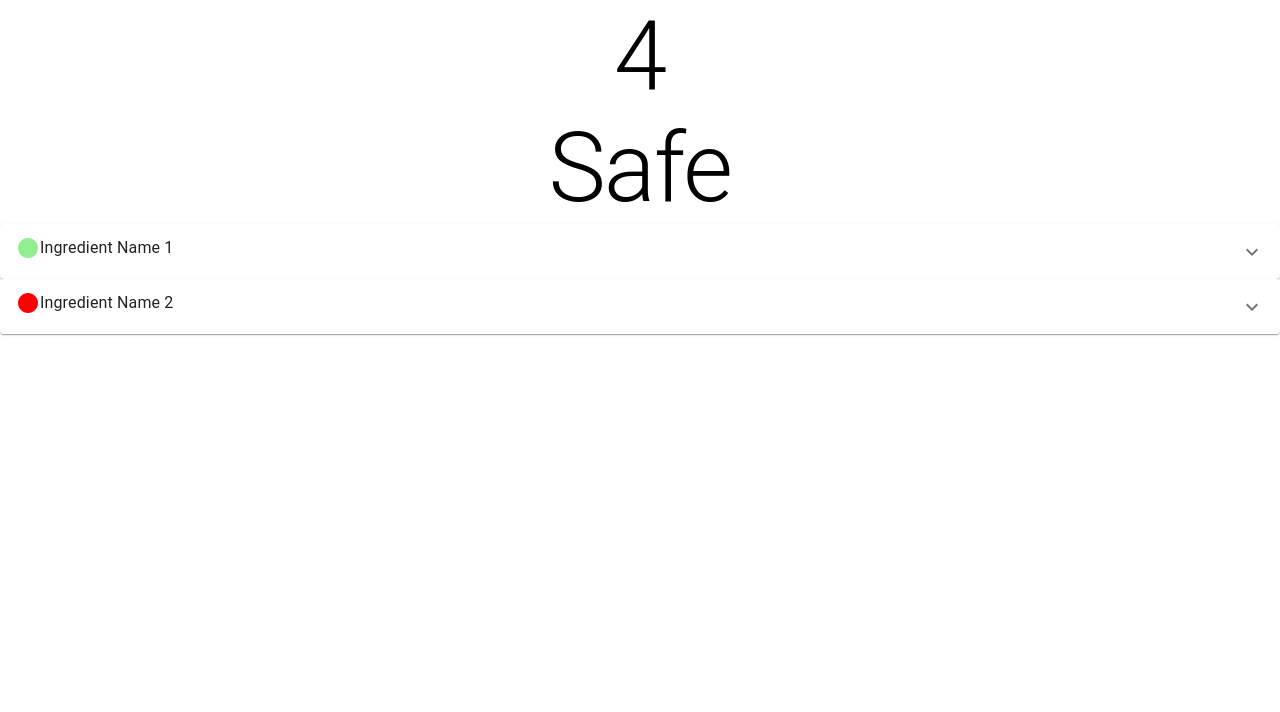
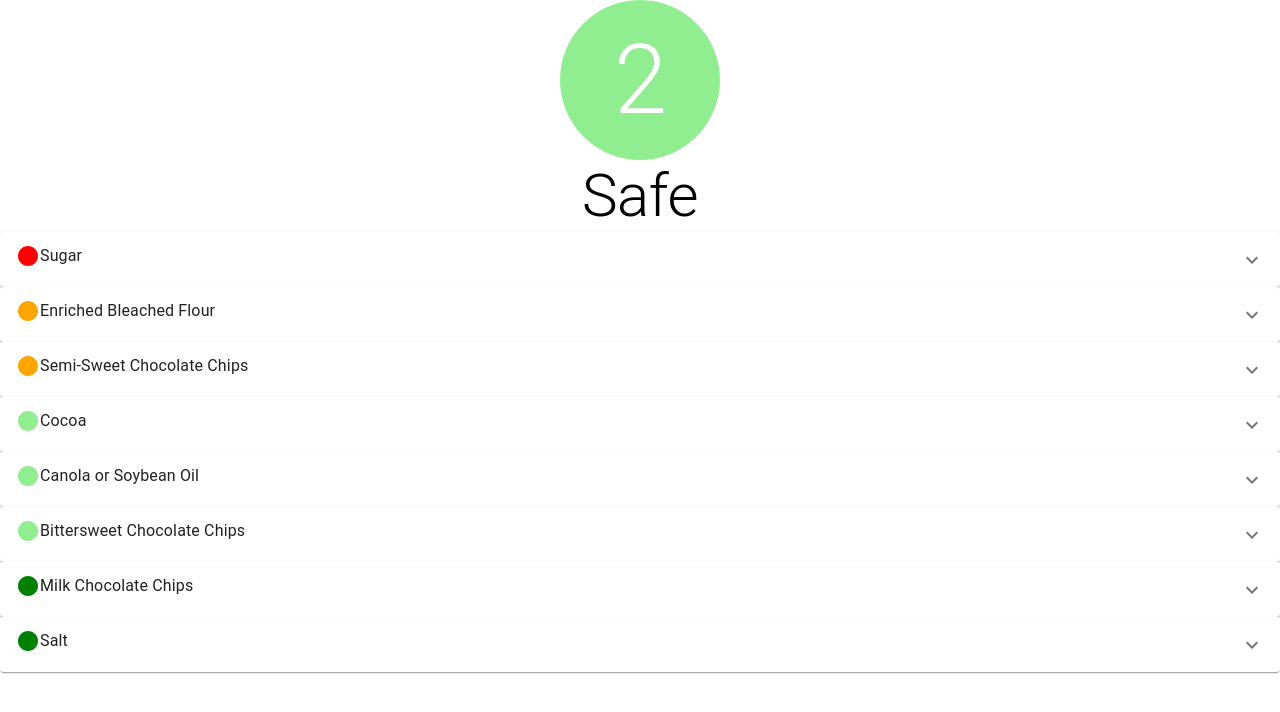
Before and after one commit to NMaass/IngredientInvestigator, a React (Create React App) app in the folder React/ingredient_investigator/: page / in a window 1280 px wide. Both pictures are taken after a click on the button "take picture". Shown: the top 712 px of the page. Built offline with nearby package versions, Linux system fonts and the light colour scheme; no server answers.

Commit message:
adds dummy data and enlarges results screen

```diff
--- a/React/ingredient_investigator/package.json
+++ b/React/ingredient_investigator/package.json
@@ -2,7 +2,7 @@
     "name": "ingredient_investigator",
     "version": "0.1.0",
     "homepage": "https://nmass.github.io/Ingredient-Investigator",
-  "private": true,
+    "private": false,
     "dependencies": {
         "@emotion/react": "^11.10.5",
         "@emotion/styled": "^11.10.5",
@@ -12,6 +12,7 @@
         "@testing-library/react": "^13.4.0",
         "@testing-library/user-event": "^13.5.0",
         "axios": "^1.2.6",
+        "firebase": "^9.16.0",
         "gh-pages": "^5.0.0",
         "react": "^18.2.0",
         "react-dom": "^18.2.0",
--- a/React/ingredient_investigator/src/App.css
+++ b/React/ingredient_investigator/src/App.css
@@ -37,5 +37,5 @@
     }
 }
 .svg_icons {
-  transform:scale(3);
+    transform: scale(3);
 }
--- a/React/ingredient_investigator/src/App.js
+++ b/React/ingredient_investigator/src/App.js
@@ -1,41 +1,78 @@
-import './App.css';
-import Camera from './components/Camera';
-import { useState } from 'react';
-import Results from './components/Results';
+import "./App.css";
+import Camera from "./components/Camera";
+import { useState } from "react";
+import Results from "./components/Results";
 import axios from "axios";
 
 function App() {
     const [launch, setLaunch] = useState(true);
     const [image, setImage] = useState(null);
     const [ingredients, setIngredients] = useState({
-    "HazardValue": "4   ",
-    "HazardText": "Safe",
-    "Ingredients":{
-      "Ingredient Name 1" : {
-        "HazardLevel": "2",
-        "Description": "This is a very long description. Lorem ipsum dolor sit ahmet",
+        HazardValue: "2",
+        HazardText: "Safe",
+        Ingredients: {
+            Sugar: {
+                HazardLevel: "5",
+                Description:
+                    "Sugar is a simple carbohydrate that is rapidly broken down and absorbed into the bloodstream, causing a spikes in blood sugar levels.",
             },
-      "Ingredient Name 2" : {
-        "HazardLevel": "5",
-        "Description": "This is a very long description. Lorem ipsum dolor sit ahmet",
+            "Enriched Bleached Flour": {
+                HazardLevel: "3",
+                Description:
+                    "Enriched bleached flour is a type of white flour that has been treated with chemicals to bleaching and whitening.",
             },
-    }
+            "Semi-Sweet Chocolate Chips": {
+                HazardLevel: "3",
+                Description:
+                    "Semi-sweet chocolate chips contain sugar and cocoa butter.",
+            },
+            Cocoa: {
+                HazardLevel: "2",
+                Description:
+                    "Cocoa is a dark brown powder made from the seeds of the cocoa tree. It is rich in antioxidants and has been linked to health benefits, such as improved heart health and decreased inflammation.",
+            },
+            "Canola or Soybean Oil": {
+                HazardLevel: "2",
+                Description:
+                    "Canola and soybean oil are plant-based oils that are high in unhealthy omega-6 fatty acids.",
+            },
+            "Bittersweet Chocolate Chips": {
+                HazardLevel: "2",
+                Description:
+                    "Bittersweet chocolate chips contain sugar, cocoa butter, and milk fat.",
+            },
+            "Milk Chocolate Chips": {
+                HazardLevel: "1",
+                Description:
+                    "Milk chocolate chips are made from sugar, whole milk powder, cocoa butter, and soy lecithin.",
+            },
+            Salt: {
+                HazardLevel: "1",
+                Description:
+                    "Salt is a mineral composed of sodium and chloride. It is necessary for human health, but consuming too much can lead to high blood pressure, water retention, and other health problems.",
+            },
+        },
     });
 
-  const sendImage = async(event) => {
-    try{
-      const response = await axios.get("/api/upload/file", image,"image/png;base64",)
-      setIngredients(response)
-    }
-    catch(error) {
+    const sendImage = async (event) => {
+        try {
+            const response = await axios.get(
+                "/api/upload/file",
+                image,
+                "image/png;base64"
+            );
+            setIngredients(response);
+        } catch (error) {
             console.log(error);
         }
-  }
+    };
     return (
         <div className="App">
-      {launch ?   <Camera setLaunch={setLaunch} setImage={setImage}/>:
-                  <Results ingredients={ingredients} />}
-
+            {launch ? (
+                <Camera setLaunch={setLaunch} setImage={setImage} />
+            ) : (
+                <Results ingredients={ingredients} />
+            )}
         </div>
     );
 }
--- a/React/ingredient_investigator/src/components/Results.js
+++ b/React/ingredient_investigator/src/components/Results.js
@@ -2,20 +2,42 @@ import React from "react";
 import IngredientList from "./IngredientsList";
 import { threatLevel } from "./threatLevel";
 import Typography from "@mui/material/Typography";
+import Avatar from "@mui/material/Avatar";
+import Grid from "@mui/material/Grid";
 
 const Results = ({ ingredients }) => {
     return (
         <div>
-            <Typography
-                variant="h1"
-                style={{ color: `${threatLevel[ingredients.HazardValue]}` }}
+            <Grid
+                container
+                direction="column"
+                alignItems="center"
+                justifyContent="center"
+                sx={{ height: "100%" }}
             >
-                {ingredients.HazardValue}
-                <br />
-                {ingredients.HazardText}
-            </Typography>
-
-            <IngredientList ingredients={ingredients.Ingredients} />
+                <Grid item>
+                    <Avatar
+                        sx={{
+                            bgcolor: threatLevel[ingredients.HazardValue],
+                            height: "10rem",
+                            width: "10rem",
+                        }}
+                        sizes="large"
+                    >
+                        <Typography variant="h1">
+                            {ingredients.HazardValue}
+                        </Typography>
+                    </Avatar>
+                </Grid>
+                <Grid item>
+                    <Typography variant="h2">
+                        {ingredients.HazardText}
+                    </Typography>
+                </Grid>
+                <Grid item>
+                    <IngredientList ingredients={ingredients.Ingredients} />
+                </Grid>
+            </Grid>
         </div>
     );
 };
```
Also changed, not shown: React/ingredient_investigator/src/components/IngredientsList.js (+12 -11 lines), React/ingredient_investigator/src/components/Firebase.js (added), 2 other files (tests, documents, lock files or other folders). Lines whose indentation alone changed are shown as unchanged.
